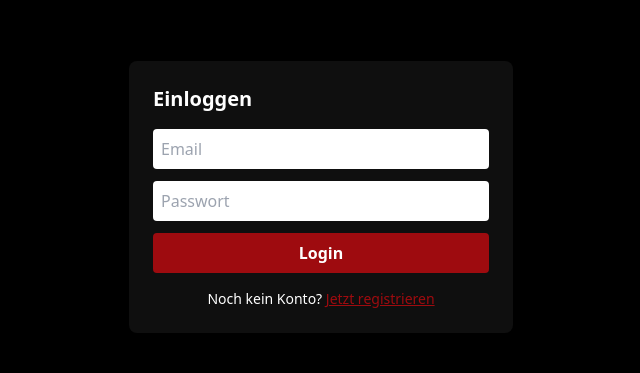
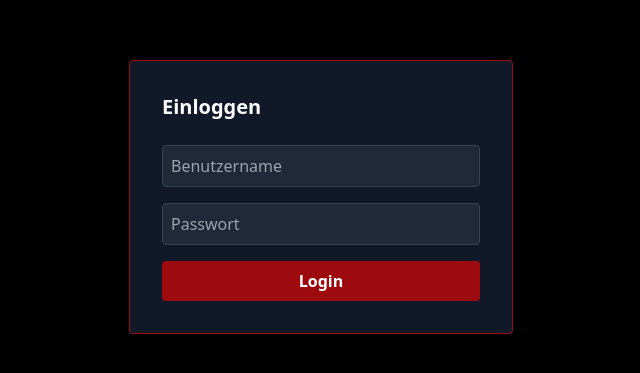
Before and after one commit to Anso90/gildensteuertool, a React (Vite) app: page / in a window 1280 px wide. Shown: the part 203-576 px from the top of the page, without its empty margins (319-959 px from the left). Built offline with nearby package versions, Linux system fonts and the light colour scheme.

Commit message:
Login angepasst

```diff
--- a/src/auth/Login.jsx
+++ b/src/auth/Login.jsx
@@ -1,74 +1,55 @@
-// src/pages/Login.jsx
-
-import { useState } from "react";
-import { supabase } from "../auth/supabaseClient";
+import { useState } from 'react';
+import { supabase } from '../auth/supabaseClient';
 
 export default function Login({ onLogin }) {
-  const [email, setEmail] = useState("");
-  const [password, setPassword] = useState("");
-  const [errorMsg, setErrorMsg] = useState("");
+  const [username, setUsername] = useState('');
+  const [password, setPassword] = useState('');
+  const [error, setError] = useState('');
 
   const handleLogin = async () => {
-    setErrorMsg("");
-    const { error } = await supabase.auth.signInWithPassword({ email, password });
+    setError('');
+
+    const email = `${username}@guild.local`; // automatisch ergänzt
+    const { data, error } = await supabase.auth.signInWithPassword({
+      email,
+      password,
+    });
+
     if (error) {
-      setErrorMsg("Falscher Benutzername oder Passwort.");
+      setError('Falscher Benutzername oder Passwort.');
     } else {
-      onLogin();
-    }
-  };
-
-  const handleRegister = async () => {
-    const email = prompt("Neue Offiziers-Email?");
-    const password = prompt("Neues Passwort?");
-    if (!email || !password) return;
-
-    const { error } = await supabase.auth.signUp({ email, password });
-    if (error) {
-      alert("Registrierung fehlgeschlagen: " + error.message);
-    } else {
-      alert("✅ Account erfolgreich erstellt – du kannst dich jetzt einloggen.");
+      onLogin(data.user);
     }
   };
 
   return (
     <div className="min-h-screen flex items-center justify-center bg-black text-white">
-      <div className="bg-obsDark p-6 rounded-lg shadow-lg w-96">
-        <h2 className="text-xl font-bold mb-4">Einloggen</h2>
+      <div className="bg-gray-900 p-8 rounded shadow-md w-96 border border-obsRed">
+        <h2 className="text-xl font-bold mb-6 text-white">Einloggen</h2>
 
         <input
           type="text"
-          placeholder="Email"
-          value={email}
-          onChange={(e) => setEmail(e.target.value)}
-          className="w-full p-2 mb-3 rounded text-black"
+          placeholder="Benutzername"
+          value={username}
+          onChange={(e) => setUsername(e.target.value)}
+          className="w-full p-2 mb-4 rounded bg-gray-800 text-white border border-gray-700"
         />
         <input
           type="password"
           placeholder="Passwort"
           value={password}
           onChange={(e) => setPassword(e.target.value)}
-          className="w-full p-2 mb-3 rounded text-black"
+          className="w-full p-2 mb-4 rounded bg-gray-800 text-white border border-gray-700"
         />
-        {errorMsg && <p className="text-red-400 mb-2">{errorMsg}</p>}
+
+        {error && <p className="text-red-500 mb-2">{error}</p>}
 
         <button
           onClick={handleLogin}
-          className="bg-obsRed hover:bg-red-700 w-full py-2 rounded font-bold"
+          className="bg-obsRed hover:bg-red-800 w-full py-2 rounded text-white font-bold"
         >
           Login
         </button>
-
-        {/* TEMPORÄRER Registrieren Button */}
-        <p className="text-sm text-center mt-4">
-          Noch kein Konto?{" "}
-          <button
-            onClick={handleRegister}
-            className="underline text-obsRed hover:text-red-400"
-          >
-            Jetzt registrieren
-          </button>
-        </p>
       </div>
     </div>
   );
```
